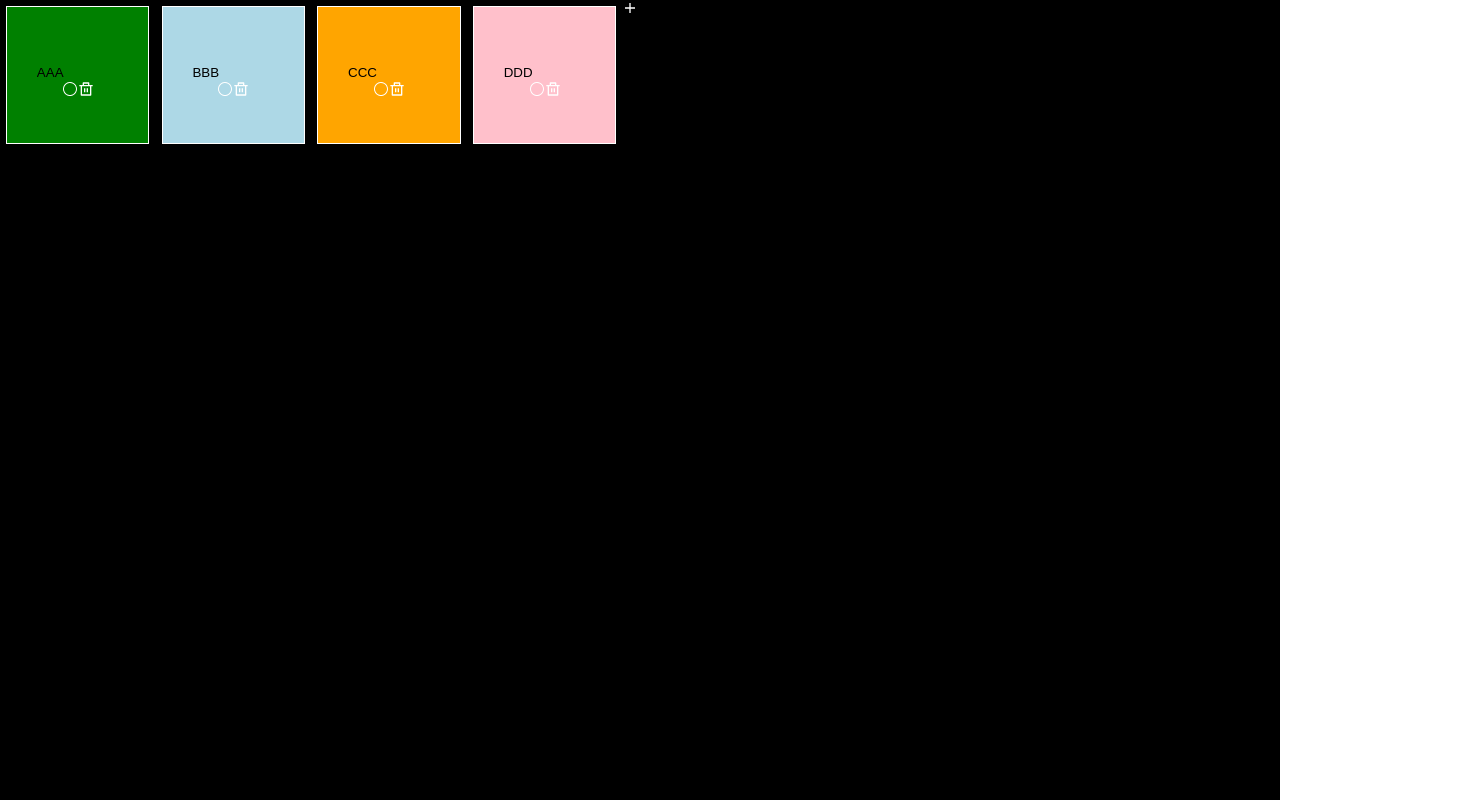
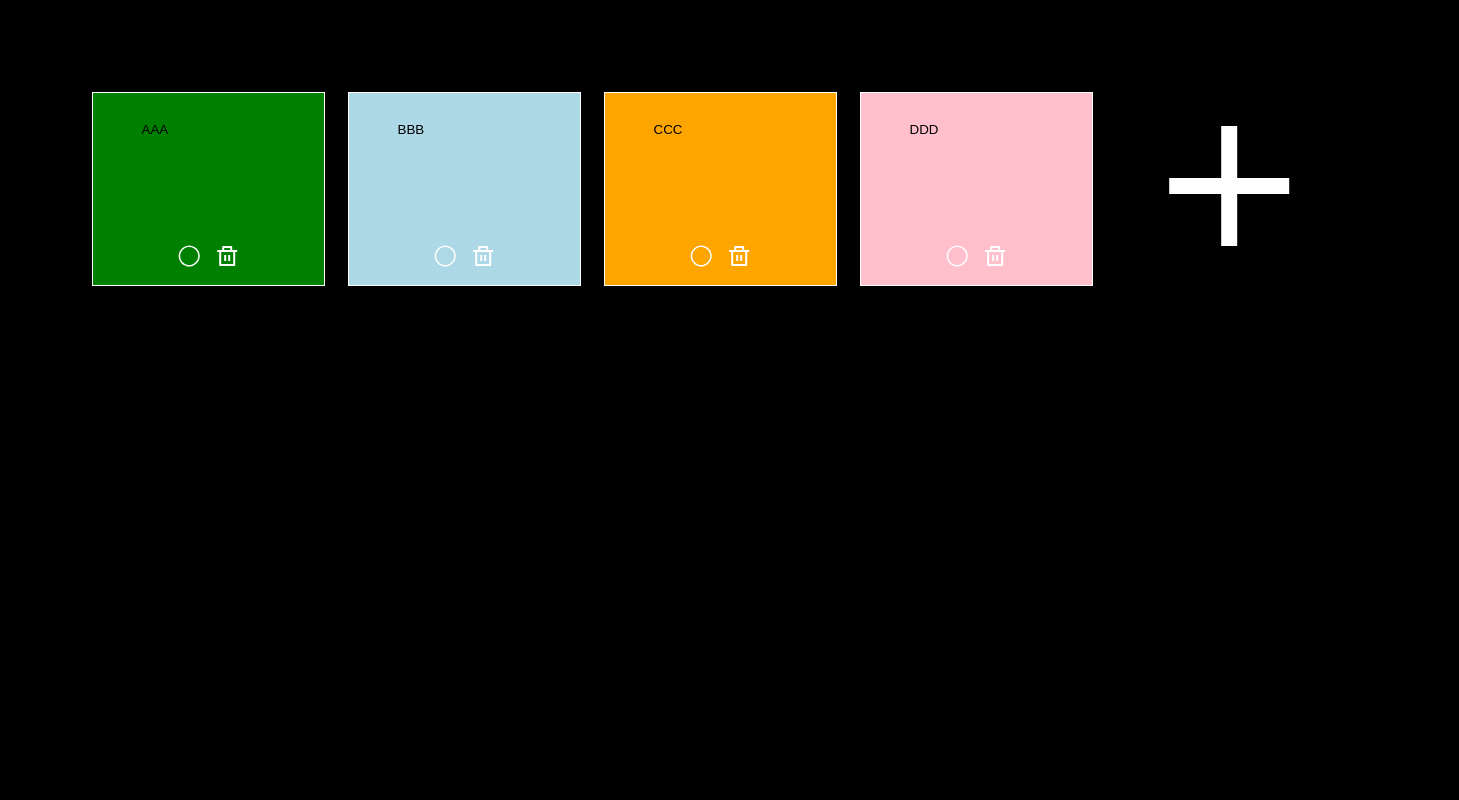
Before and after one commit to BatyahCohen/Card-aplication, a React (Create React App) app in the folder cardReact/: page / in a window 1280 px wide. Shown: the top 800 px of the page, 1459 px wide, since content can reach past the window. Built offline with nearby package versions, Linux system fonts and the light colour scheme.

Commit message:
Add client-side CRUD on a local server

```diff
--- a/cardReact/package.json
+++ b/cardReact/package.json
@@ -6,6 +6,7 @@
     "@testing-library/jest-dom": "^5.17.0",
     "@testing-library/react": "^13.4.0",
     "@testing-library/user-event": "^13.5.0",
+    "axios": "^1.7.7",
     "react": "^18.3.1",
     "react-dom": "^18.3.1",
     "react-icons": "^5.3.0",
--- a/cardReact/src/Components/Card/Card.jsx
+++ b/cardReact/src/Components/Card/Card.jsx
@@ -3,8 +3,9 @@ import { VscCircleLarge } from "react-icons/vsc";
 import { RiDeleteBinLine } from "react-icons/ri";
 
 import styles from "./Card.module.css";
+import { updateCard } from "../../Services/Service";
 
-const Card = ({ text1, color1 }) => {
+const Card = ({id, text1, color1,deleteCardF }) => {
   const [text, setText] = useState();
   const [color, setColor] = useState();
   const [show, setShow] = useState(false);
@@ -16,17 +17,30 @@ const Card = ({ text1, color1 }) => {
 
   let colors = ["Green", "Lightblue", "Orange", "Pink"];
 
+  function deleteCard() {
+    deleteCardF(id)
+  }
+
+  function update(field)
+  {
+    updateCard(id,field)
+  }
+
   return (
     <div className={`${styles.card} ${styles[`background${color}`]}`}>
       <input
         type="text"
-        onChange={(e) => setText(e.target.value)}
+        onChange={(e) => {
+          const newText = e.target.value;
+          setText(newText);
+          update({ text: newText });
+        }}
         value={text}
       ></input>
 
       <div className={styles.footerCard}>
-        <VscCircleLarge onClick={() => setShow(true)} />
-        <RiDeleteBinLine />
+        <VscCircleLarge className={styles.VscCircleLarge} onClick={() => setShow(true)} />
+        <RiDeleteBinLine className={styles.RiDeleteBinLine} onClick={()=>deleteCard()}/>
       </div>
       {show && (
         <div className={styles.colorsButtons}>
@@ -35,6 +49,7 @@ const Card = ({ text1, color1 }) => {
               key={i}
               onClick={() => {
                 setColor(c);
+                update({color:c})
                 setShow(false);
               }}
               className={styles[`background${c}`]}
--- a/cardReact/src/Components/Card/Card.module.css
+++ b/cardReact/src/Components/Card/Card.module.css
@@ -1,13 +1,15 @@
 .card {
   color: white;
-  width: 12vw;
-  height: 17vh;
+  width: 18vw;
+  height: 24vh;
+  min-width: 200px;
   border: 1px solid white;
   margin: 1%;
   display: flex;
   flex-direction: column;
   justify-content: center;
   align-items: center;
+  gap:1%;
 }
 
 .backgroundGreen {
@@ -49,6 +51,18 @@ button {
 }
 
 .footerCard {
+  margin-top: 13vh;
   display: flex;
   justify-content: space-between;
 }
+
+.VscCircleLarge{
+  height: 3vh;
+  width: 3vw;
+
+}
+
+.RiDeleteBinLine{
+  height: 3vh;
+  width: 3vw;
+}
--- a/cardReact/src/Components/CardContainer/CardContainer.jsx
+++ b/cardReact/src/Components/CardContainer/CardContainer.jsx
@@ -1,24 +1,52 @@
-import {useState } from "react";
+import { useEffect, useState } from "react";
 import styles from "./CardContainer.module.css";
 import Card from "../Card/Card";
 import { IoMdAdd } from "react-icons/io";
-
+import { addCard, deleteCard, getAllCards } from "../../Services/Service";
 
 const CardContainer = () => {
+  const [cards, setCards] = useState([]);
 
-const [cards,setCards]=useState([{id:1,text:"AAA",color:"Green"},
-           {id:2,text:"BBB",color:"Lightblue"},
-           {id:3,text:"CCC",color:"Orange"},
-           {id:4,text:"DDD",color:"Pink"}])
+  useEffect(() => {
+    setCards(getAllCards());
+  }, []);
+
+  function generateUniqueID() {
+    return (
+      Math.random().toString(36).substring(2) +
+      new Date().getTime().toString(36)
+    );
+  }
+
+  function add() {
+    let newCard = {
+      id: generateUniqueID(),
+      text: "Add your text",
+      color: "Green",
+    };
+    setCards([...cards, newCard]);
+    addCard();
+  }
+
+  function delete1(id) {
+    setCards(cards.filter((i) => i.id !== id));
+    deleteCard(id);
+  }
 
   return (
     <div className={styles.cardContainer}>
       <div className={styles.innerContainer}>
-        {cards.map((c)=>(
-          <Card key={c.id} text1={c.text} color1={c.color}></Card>
-        ))}
+        {cards.map((c) => (
+          <Card
+            key={c.id}
+            id={c.id}
+            text1={c.text}
+            color1={c.color}
+            deleteCardF={delete1}
+          ></Card>
+        ))}{" "}
+        <IoMdAdd className={styles.IoMdAdd} onClick={() => add()} />
       </div>
-      <IoMdAdd className={styles.IoMdAdd}/>
     </div>
   );
 };
--- a/cardReact/src/Components/CardContainer/CardContainer.module.css
+++ b/cardReact/src/Components/CardContainer/CardContainer.module.css
@@ -1,13 +1,41 @@
-.cardContainer {
+/* .cardContainer {
   background-color: black;
   height: 100vh;
   display: flex;
+  justify-content: center;
+  padding: 6%;
 }
 
 .IoMdAdd{
   color: white;
+  width: 18vw;
+  height: 24vh;
+  margin: 1%;
 }
 
-.innerContainer{
+
+ */
+
+.cardContainer {
+  width: 100%;
+  background-color: black;
+  height: 100vh;
   display: flex;
+  justify-items: center;
+  padding: 7%;
 }
+
+.innerContainer {
+  display: grid;
+  grid-template-columns: repeat(auto-fill, minmax(18vw, 1fr));
+  width: 100%;
+}
+
+.IoMdAdd {
+  color: white;
+  width: 18vw;
+  height: 24vh;
+  cursor: pointer;
+
+
+}
--- /dev/null
+++ b/cardReact/src/Services/Service.js
@@ -0,0 +1,20 @@
+export function getAllCards(){
+    return cards;
+}
+
+export function deleteCard(id){
+
+}
+
+export function addCard(card){
+
+}
+
+export function updateCard(card){
+
+}
+
+let cards=[{ id: 1, text: "AAA", color: "Green" },
+    { id: 2, text: "BBB", color: "Lightblue" },
+    { id: 3, text: "CCC", color: "Orange" },
+    { id: 4, text: "DDD", color: "Pink" },]
```
Also changed, not shown: cardReact/src/Services/http.js (added, +9 -0 lines), 1 other file (tests, documents, lock files or other folders).
